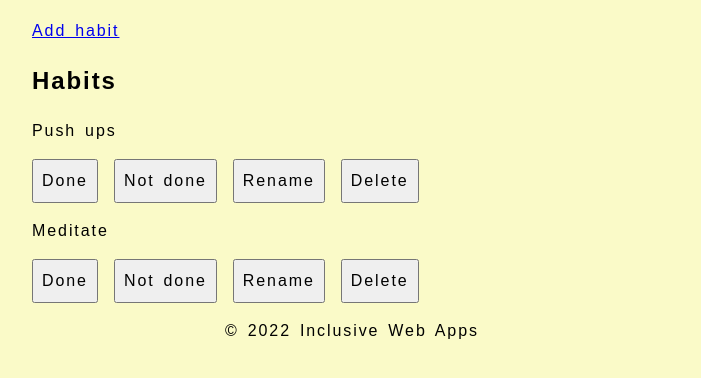
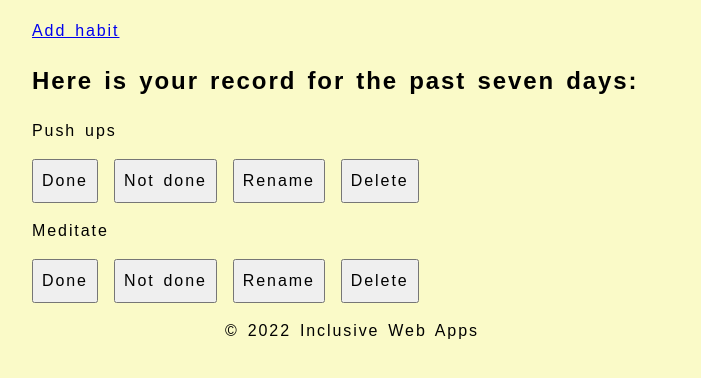
Before and after one commit to a-n-d-r-3-w/inclusive-web-apps, a website: page protected/good-habits.html in a window 1280 px wide. Shown: the part 112-490 px from the top of the page, without its empty margins (288-989 px from the left). Drawn offline with Linux system fonts and the light colour scheme; no server answers.

Commit message:
Reword title

```diff
--- a/protected/good-habits.html
+++ b/protected/good-habits.html
@@ -17,7 +17,7 @@
     <main>
       <h1>Good Habits</h1>
       <a href="/good-habits/habits/add.html">Add habit</a>
-      <h2>Habits</h2>
+      <h2>Here is your record for the past seven days:</h2>
       <div id="habits"></div>
     </main>
     <footer>
```
